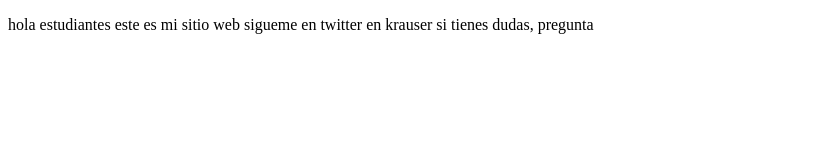
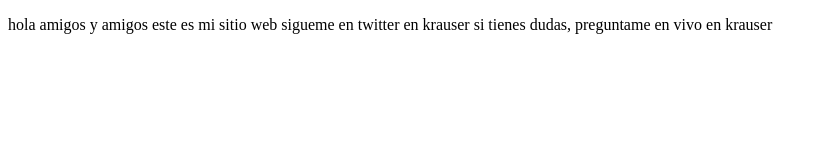
Before and after one commit to diegomarceloledezma/proyectoDemoCursoPrework, a plain HTML site: page index.html in a window 1280 px wide. Shown: the whole page, without its empty margins (0-825 px from the left). Drawn offline with Linux system fonts and the light colour scheme.

```diff
--- a/index.html
+++ b/index.html
@@ -8,8 +8,8 @@
 </head>
 <body>
     <p>
-        hola estudiantes este es mi sitio web
-        sigueme en twitter en krauser si tienes dudas, pregunta
+        hola amigos y amigos este es mi sitio web
+        sigueme en twitter en krauser si tienes dudas, preguntame en vivo en krauser
     </p>
 </body>
 </html>
```
